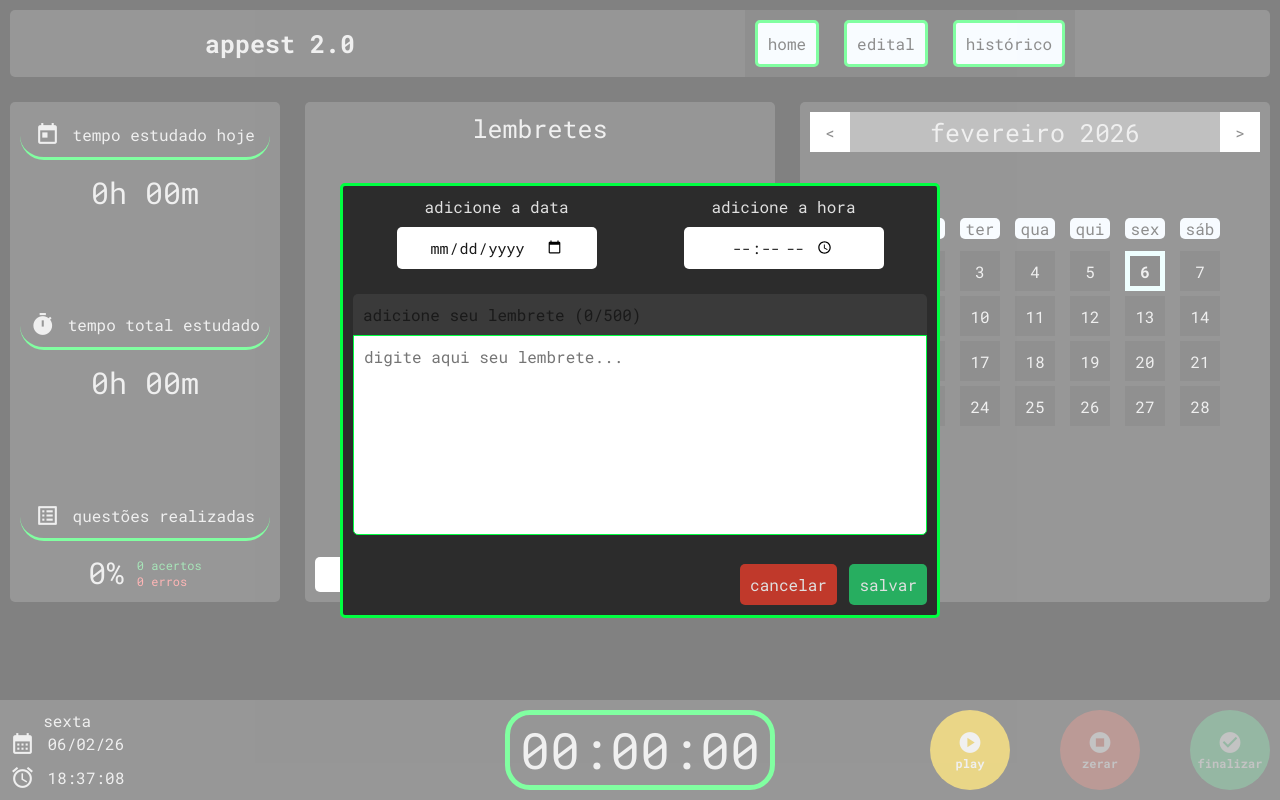
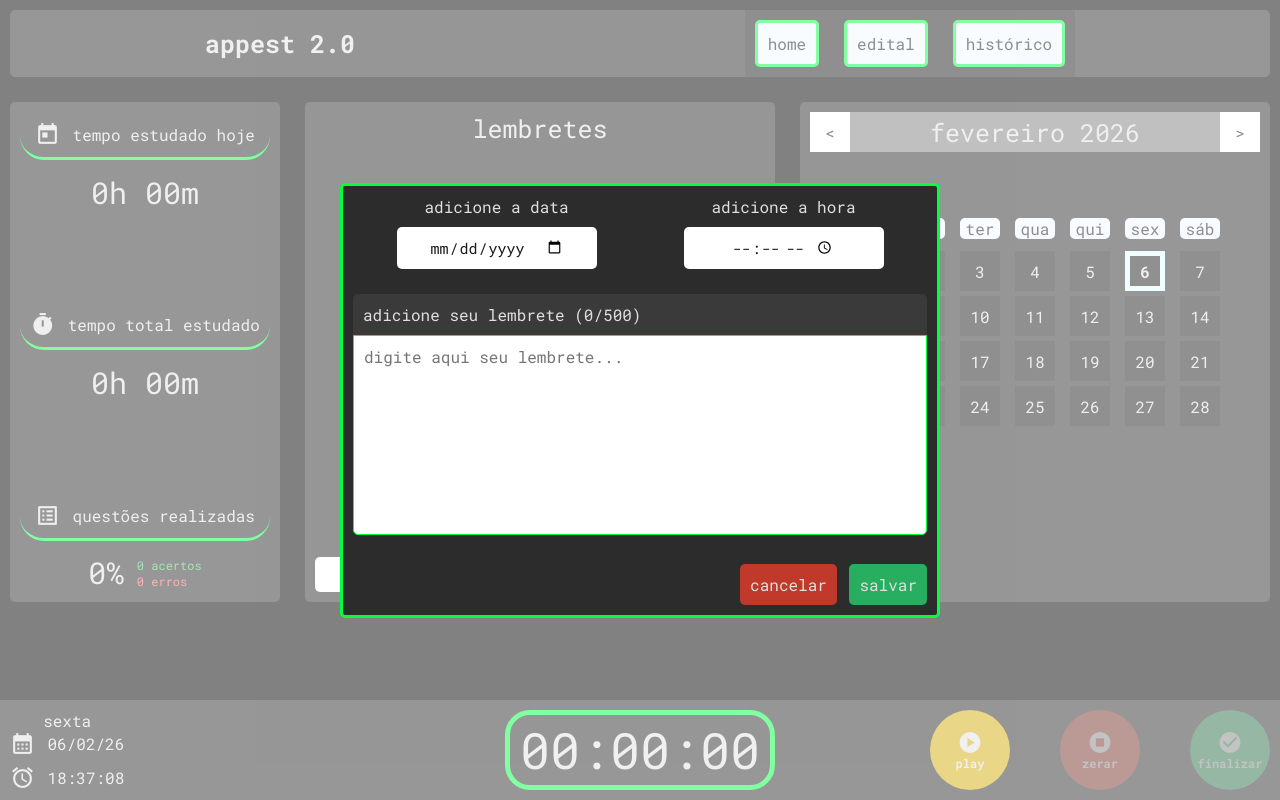
Before and after one commit to UalissonLima/apptest-2.0, a React (Vite) app: page /home in a window 1280 px wide. Both pictures are taken after a click on the button "adicione um lembrete". Built offline with nearby package versions, Linux system fonts and the light colour scheme; no server answers; the database is empty.

Commit message:
Ajustando historico

```diff
--- a/src/componets/lembretes/addLembrete/addLembrete.css
+++ b/src/componets/lembretes/addLembrete/addLembrete.css
@@ -52,7 +52,7 @@
 
 .item-textoRegistroLembrete {
     background-color: var(--cor-item-cinza);
-    color: var(--font-preta);
+    color: var(--font-branca);
     width: 100%;
     border-radius: 5px 5px 0px 0px;
     padding: 10px;
```
